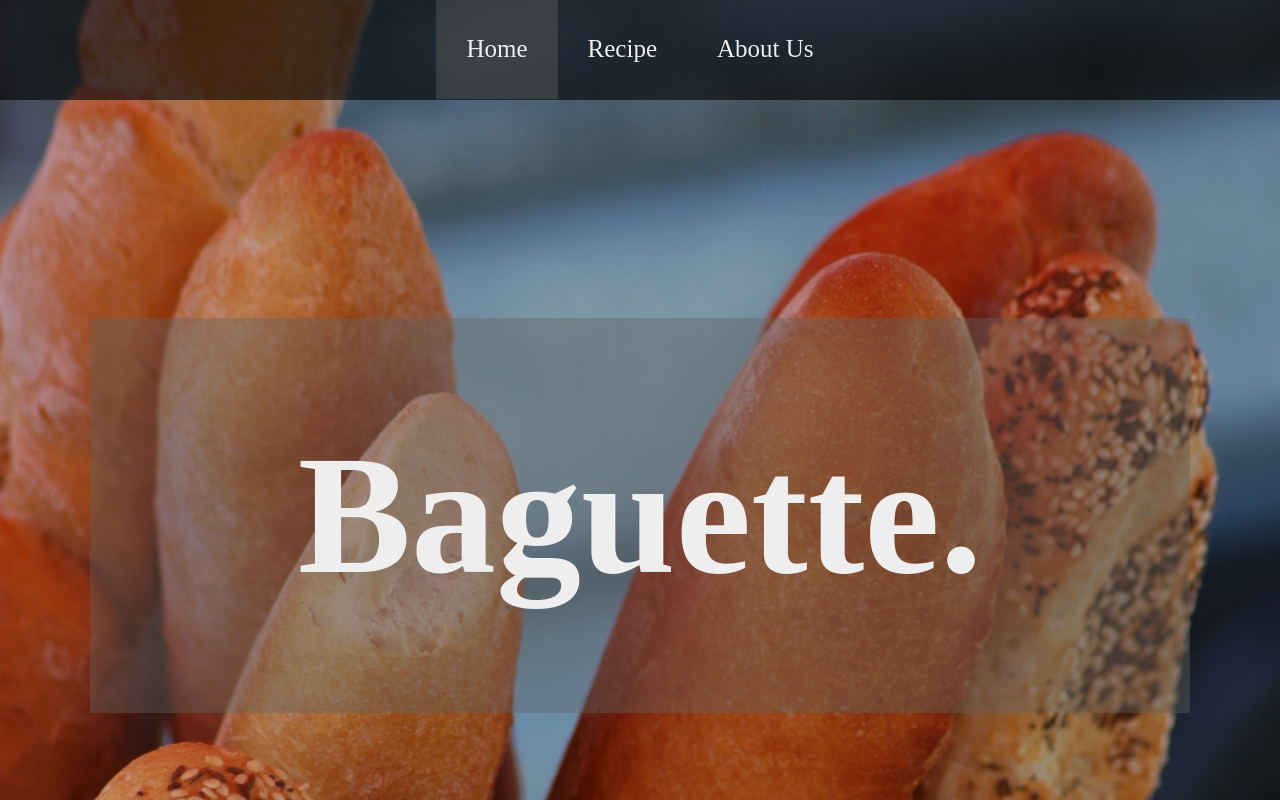
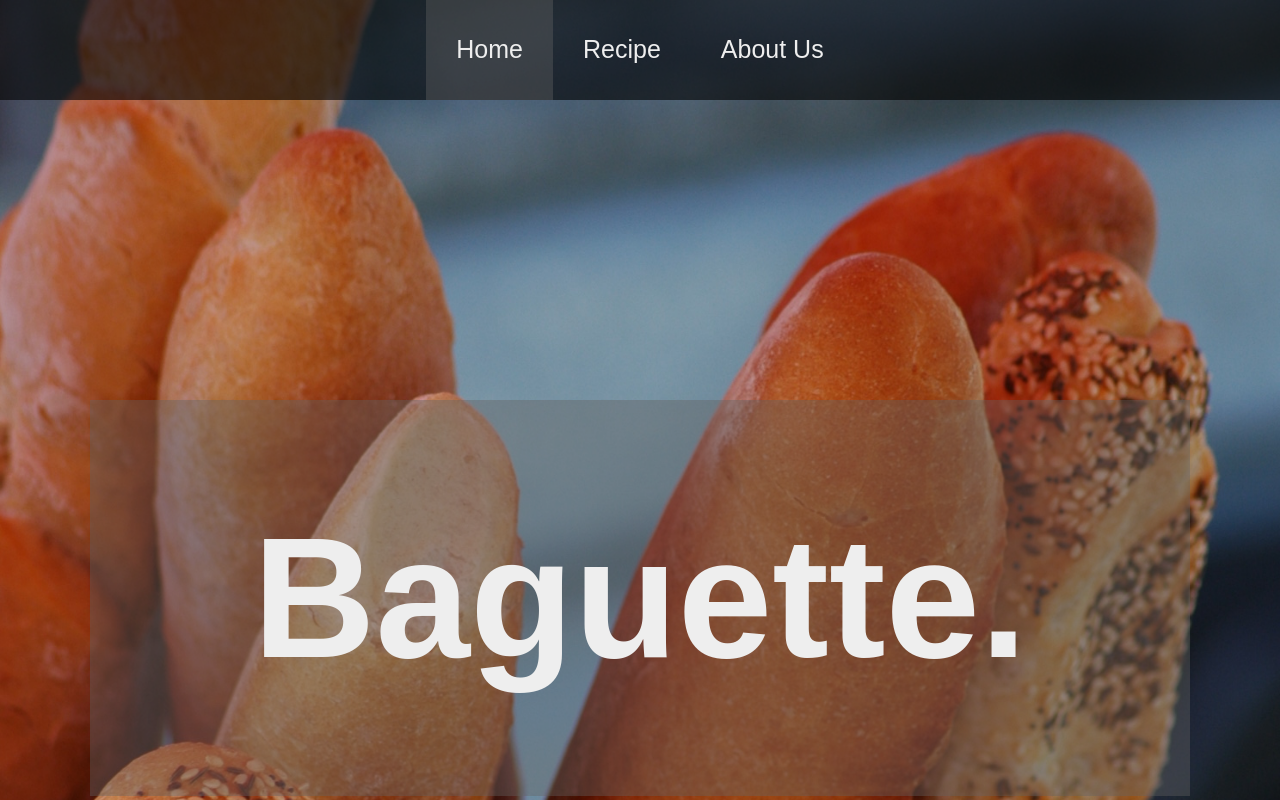
Before and after one commit to DrEpico/restaurant-page, a website built with webpack: page dist/index.html in a window 1280 px wide. Built offline with nearby package versions, Linux system fonts and the light colour scheme.

Commit message:
Adds some content to the recipe and about us pages + styling (Final major commit)

```diff
--- a/src/index.js
+++ b/src/index.js
@@ -8,8 +8,8 @@ document.addEventListener("DOMContentLoaded", function() {
             <div><p class="header-text" id="recipe">Recipe</p></div>
             <div><p class="header-text" id="about">About Us</p></div>
         </div>
-        <div id="main">
-            <h1 id="bred">Baguette.</h1>
+        <div  id="main">
+            <h1 class="page-title" id="bred">Baguette.</h1>
         </div>
     `;
 
@@ -20,7 +20,22 @@ document.addEventListener("DOMContentLoaded", function() {
             <div><p class="header-text" id="about">About Us</p></div>
         </div>
         <div id="main">
-            <h1 id="bred">recipe</h1>
+            <h1 class="page-title" id="recipe-title">Recipe</h1>
+            <div class="text-content" id="recipe-content">
+                <h2>Step 1:</h2>
+                <p>In a large bowl mix the yeast with the water and sugar. Sift the flour and salt together in a separate bowl, add half to the yeast mixture, stir and cover. Leave until the dough has doubled in size.</p>
+                <h2>Step 2:</h2>
+                <p>Add the remaining flour and mix to a light dough. Knead for 10 minutes by hand or for 5 minutes if using a food mixer fitted with a dough hook.</p>
+                <h2>Step 3:</h2>
+                <p>Divide the dough into 3 pieces and shape into an oblong. Fold the 2 ends into the middle and seal, repeat this process 3 or 4 more times.</p>
+                <h2>Step 4:</h2>
+                <p>Roll each piece of dough into a 33-34 cm (13-14”) long loaf.</p>
+                <h2>Step 5:</h2>
+                <p>Place onto a greased baking tray and leave until double in size, then slash the tops. Meanwhile preheat the oven to 200°C (fan 180°C, gas mark 7).</p>
+                <h2>Step 6</h2>
+                <p>Bake for 20 minutes carefully spraying the inside of the oven with water during the first 5 minutes of baking.Bake for 20 minutes carefully spraying the inside of the oven with water during the first 5 minutes of baking.</p>
+                <p id="last-line"><a href="https://bakingmad.com/recipes/french-baguettes">(bakingmad.com)<a></p>
+            </div>
         </div>
     `;
 
@@ -31,7 +46,11 @@ document.addEventListener("DOMContentLoaded", function() {
             <div><p class="header-text active-header" id="about">About Us</p></div>
         </div>
         <div id="main">
-            <h1 id="bred">about</h1>
+            <h1 class="page-title" id="about-title">About us</h1>
+            <div class="text-content" id="about-content">
+                <h2>Baking baguette since 1930B.C.</h2>
+                <iframe src="https://www.google.com/maps/embed?pb=!1m18!1m12!1m3!1d3113011.9955879413!2d-82.66950505!3d40.36339845!2m3!1f0!2f0!3f0!3m2!1i1024!2i768!4f13.1!3m3!1m2!1s0x8836e97ab54d8ec1%3A0xe5cd64399c9fd916!2sOhio%2C%20USA!5e0!3m2!1sen!2suk!4v1691493077180!5m2!1sen!2suk" width="600" height="450" style="border:0;" allowfullscreen="" loading="lazy" referrerpolicy="no-referrer-when-downgrade"></iframe>
+            </div>
         </div>
     `;
 
--- a/src/style.css
+++ b/src/style.css
@@ -6,6 +6,16 @@
     --background-light-hover: rgba(99, 99, 99, 0.4);
     --background-dark: rgba(0, 0, 0, 0.6);
     --active: rgba(99, 99, 99, 0.4);
+    color: var(--font-color);
+    font-family: 'Cinzel Decorative', cursive;
+    font-family: 'Quicksand', sans-serif;
+    font-family: 'Raleway', sans-serif;
+}
+
+@import url('https://fonts.googleapis.com/css2?family=Cinzel+Decorative&family=Quicksand&family=Raleway&display=swap');
+
+a {
+    color: var(--font-color)
 }
 
 body {
@@ -17,6 +27,11 @@ body {
 
 p {
     margin: 0px;
+}
+
+h2 {
+    margin-top: 30px;
+    margin-bottom: 5px;
 }
 
 .header {
@@ -41,20 +56,44 @@ p {
     padding-bottom: 36px;
 }
 
-h1 {
-    background-color:var(--active);
-    padding-top: 100px;
-    padding-bottom: 100px;
-    width: 1100px;
-    margin: 0 auto;
+#main {
+    text-align: center;
+    /* margin-top: 0px; */
 }
 
-#main {
-    text-align: center;
-    margin-top: 17%;
+.page-title {
+    font-size: 150px;
+    background-color:var(--active);
+    padding-top: 80px;
+    padding-bottom: 70px;
+    width: 1100px;
+    margin: 50px auto 0px;
 }
 
 #bred {
     font-size: 170px;
-    color: var(--font-color);
+    margin-top: 300px;
+    padding-top: 100px;
+    padding-bottom: 100px;
 }
+
+.text-content {
+    background-color: var(--active);
+    width: 1000px;
+    margin: 0 auto;
+    padding: 50px;
+    text-align: left;
+}
+
+#about-content{
+    text-align: center;
+
+}
+
+#last-line {
+    margin-top: 10px;
+}
+
+iframe {
+    margin-top: 50px;
+}
```
Also changed, not shown: 1 other file.
